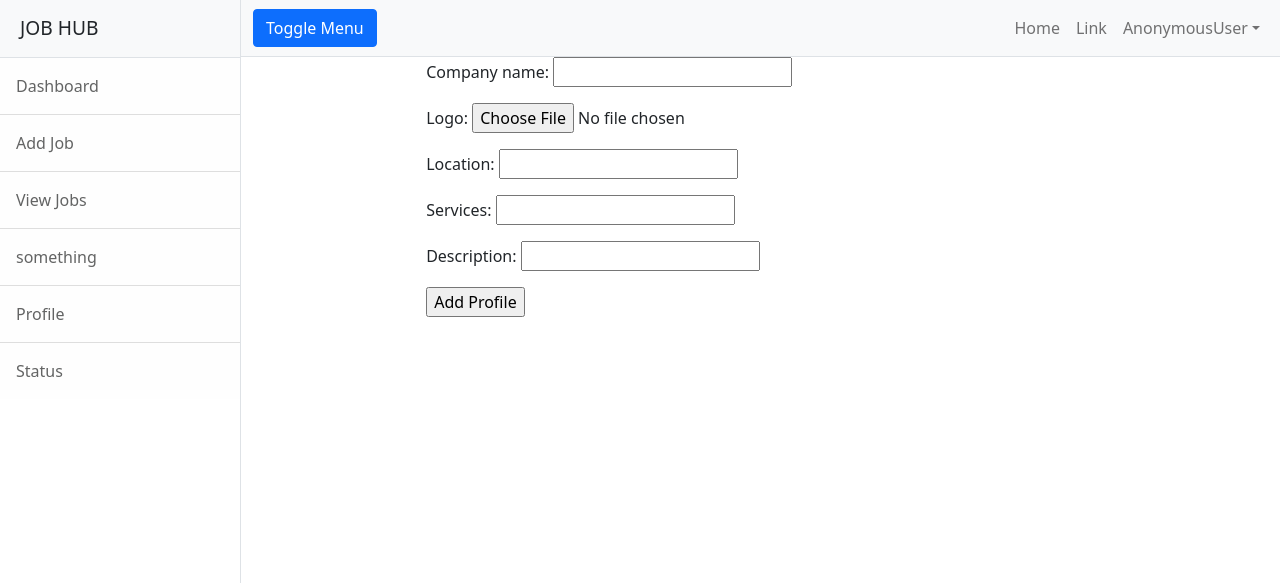
After one commit to sravan-kumar-ta/job_portal, a Django app: page /profile/add/ in a window 1280 px wide. The commit adds this page. Shown: the top 583 px of the page. Run offline with Django 3.2, Linux system fonts and the light colour scheme; some libraries are stand-ins or nearby versions.

Commit message:
company profile added

```diff
--- a/employer/forms.py
+++ b/employer/forms.py
@@ -1,5 +1,5 @@
 from django import forms
-from .models import Job
+from .models import Job, CompanyProfile
 from django.contrib.auth.models import User
 from django.contrib.auth.forms import UserCreationForm
 
@@ -33,3 +33,9 @@ class PasswordResetForm(forms.Form):
         if pwd1 != pwd2:
             msg = "Password mismatch"
             self.add_error("password1", msg)
+
+
+class CompanyProfileForm(forms.ModelForm):
+    class Meta:
+        model = CompanyProfile
+        exclude = ("user",)
--- a/employer/models.py
+++ b/employer/models.py
@@ -1,4 +1,5 @@
 from django.db import models
+from django.contrib.auth.models import User
 
 
 # Create your models here.
@@ -11,3 +12,12 @@ class Job(models.Model):
 
     def __str__(self):
         return self.job_title
+
+
+class CompanyProfile(models.Model):
+    company_name = models.CharField(max_length=100)
+    user = models.OneToOneField(User, on_delete=models.CASCADE)
+    logo = models.ImageField(upload_to="company_profile", null=True)
+    location = models.CharField(max_length=100)
+    services = models.CharField(max_length=100)
+    description = models.CharField(max_length=100)
--- a/employer/templates/base.html
+++ b/employer/templates/base.html
@@ -16,7 +16,7 @@
         <div class="d-flex" id="wrapper">
             <!-- Sidebar-->
             <div class="border-end bg-white" id="sidebar-wrapper">
-                <div class="sidebar-heading border-bottom bg-light">Start Bootstrap</div>
+                <div class="sidebar-heading border-bottom bg-light">JOB HUB</div>
                 <div class="list-group list-group-flush">
                     <a class="list-group-item list-group-item-action list-group-item-light p-3" href="#!">Dashboard</a>
                     <a class="list-group-item list-group-item-action list-group-item-light p-3" href="{% url 'emp-add_job' %}">Add Job</a>
@@ -41,7 +41,7 @@
                                     <a class="nav-link dropdown-toggle" id="navbarDropdown" href="#" role="button" data-bs-toggle="dropdown" aria-haspopup="true" aria-expanded="false">{{user}}</a>
                                     <div class="dropdown-menu dropdown-menu-end" aria-labelledby="navbarDropdown">
                                         <a class="dropdown-item" href="{% url 'password-change' %}">Change Password</a>
-                                        <a class="dropdown-item" href="#!">Another action</a>
+                                        <a class="dropdown-item" href="{% url 'emp-addprofile' %}">Add Profile</a>
                                         <div class="dropdown-divider"></div>
                                         <a class="dropdown-item" href="{% url 'signout' %}">Logout</a>
                                     </div>
--- /dev/null
+++ b/employer/templates/emp_addprofile.html
@@ -0,0 +1,15 @@
+{% extends 'base.html' %}
+
+{% block content %}
+<div class="row">
+    <div class="col-2"></div>
+    <div class="col-8">
+        <form method="post" enctype="multipart/form-data">
+            {% csrf_token %}
+            {{ form.as_p }}
+            <input type="submit" value="Add Profile">
+        </form>
+    </div>
+    <div class="col-2"></div>
+</div>
+{% endblock %}
--- a/employer/urls.py
+++ b/employer/urls.py
@@ -12,5 +12,6 @@ urlpatterns = [
     path('users/account/signin/', views.LogInView.as_view(), name="signin"),
     path('users/account/signout/', views.signout_view, name="signout"),
     path('users/password/change/', views.ChangePasswordView.as_view(), name="password-change"),
-    path('users/password/reset/', views.PasswordResetView.as_view(), name="password-reset")
+    path('users/password/reset/', views.PasswordResetView.as_view(), name="password-reset"),
+    path('profile/add/', views.CompanyProfileView.as_view(), name='emp-addprofile')
 ]
--- a/employer/views.py
+++ b/employer/views.py
@@ -5,8 +5,8 @@ from django.urls import reverse_lazy
 from django.views import View
 from django.views.generic import TemplateView, ListView, CreateView, DetailView, UpdateView, DeleteView, FormView
 
-from employer.forms import JobForm, SignUpForm, LoginForm, PasswordResetForm
-from employer.models import Job
+from employer.forms import JobForm, SignUpForm, LoginForm, CompanyProfileForm
+from employer.models import Job, CompanyProfile
 
 
 # Create your views here.
@@ -139,3 +139,23 @@ class PasswordResetView(TemplateView):
             return redirect('signin')
         else:
             return render(request, self.template_name)
+
+
+class CompanyProfileView(CreateView):
+    model = CompanyProfile
+    form_class = CompanyProfileForm
+    template_name = "emp_addprofile.html"
+    success_url = reverse_lazy("emp-home")
+
+    # def post(self, request, *args, **kwargs):
+    #     form = CompanyProfileForm(request.POST, files=request.FILES)
+    #     if form.is_valid():
+    #         form.instance.user = request.user
+    #         form.save()
+    #         return redirect('emp-home')
+    #     else:
+    #         return render(request, self.template_name, {"form": form})
+
+    def form_valid(self, form):
+        form.instance.user = self.request.user
+        return super().form_valid(form)
```
Also changed, not shown: company_profile/New_Project_3.jpg (added), company_profile/New_Project_3_2ZZYFjn.jpg (added), company_profile/postgresql-logo-24.png (added), company_profile/screencapture-127-0-0-1-5500-index-html-2022-05-02-13_21_43.png (added), db.sqlite3, employer/migrations/0002_companyprofile.py (added), employer/migrations/0003_companyprofile_logo.py (added).
